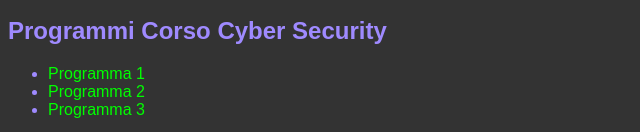
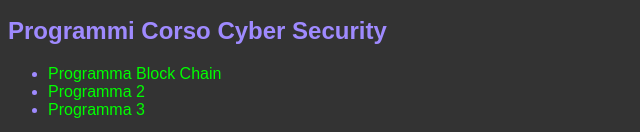
Before and after one commit to velvetAliien/portfolioVelvet, a plain HTML site: page index.html in a window 1280 px wide. Shown: the part 748-880 px from the top of the page, 0-640 px from the left. Drawn offline with Linux system fonts and the light colour scheme.

Commit message:
Update index.html

```diff
--- a/index.html
+++ b/index.html
@@ -70,7 +70,7 @@
   <h2>Programmi Corso Cyber Security</h2>
 
   <ul>
-    <li><a href="https://www.example.com/programma1">Programma 1</a></li>
+    <li><a href="https://github.com/velvetAliien/portfolioVelvet/blob/main/block_chain/block_chain_spiegazione/block_chain_spiegazione.html">Programma Block Chain</a></li>
     <li><a href="https://www.example.com/programma2">Programma 2</a></li>
     <li><a href="https://www.example.com/programma3">Programma 3</a></li>
   </ul>
```
